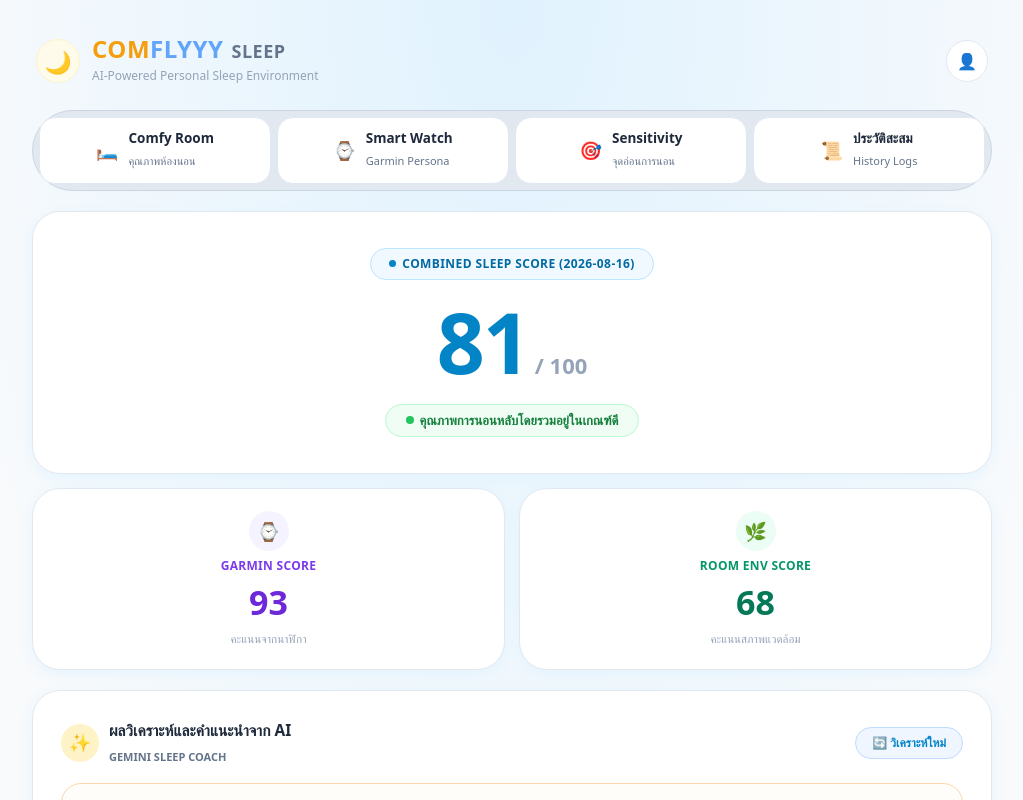
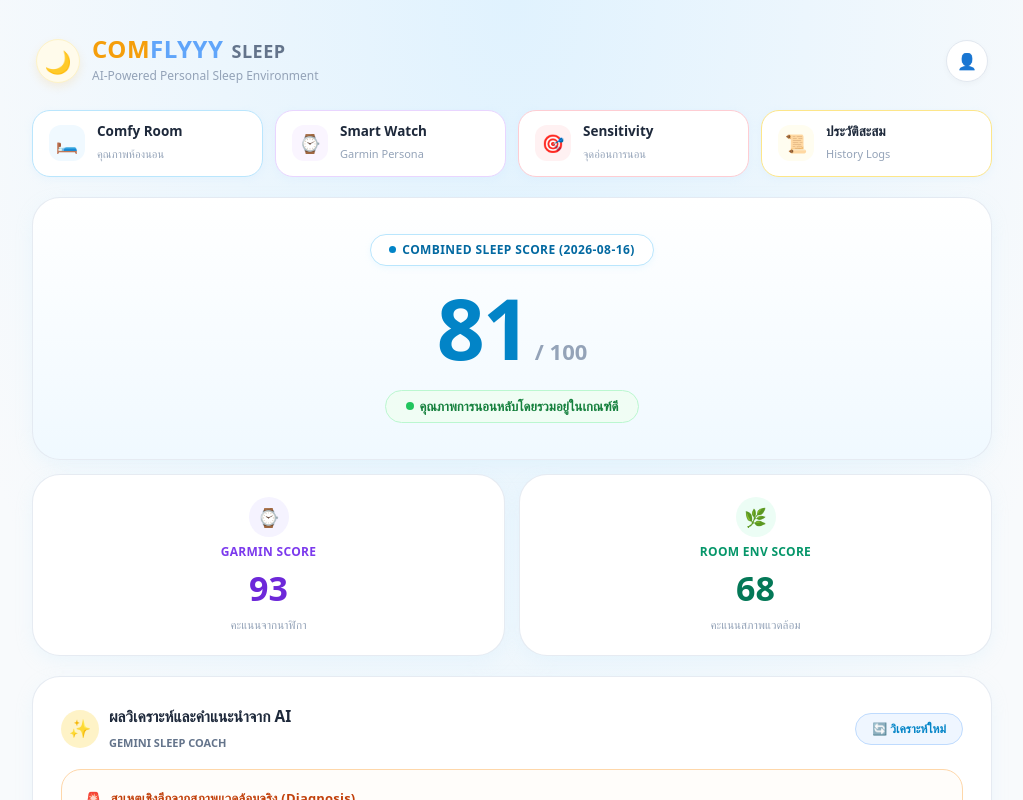
Before and after one commit to paradisesui/comflyyy, a Next.js app: page / in a window 1280 px wide. Shown: the top 800 px of the page, without its empty margins (128-1151 px from the left). Built offline with nearby package versions, Linux system fonts and the light colour scheme; no server answers; the database is empty.

Commit message:
button 2

```diff
--- a/app/page.tsx
+++ b/app/page.tsx
@@ -139,11 +139,12 @@ export default function HomePage() {
     }
   };
 
+  // แถบปุ่มนำทาง 4 ปุ่ม: มีขอบสีประจำหมวด ไม่ใช้พื้นหลังโปร่งแสง
   const navTabs = [
-    { href: '/sensors', icon: '🛏️', title: 'Comfy Room', desc: 'คุณภาพห้องนอน' },
-    { href: '/persona', icon: '⌚', title: 'Smart Watch', desc: 'Garmin Persona' },
-    { href: '/sensitivity', icon: '🎯', title: 'Sensitivity', desc: 'จุดอ่อนการนอน' },
-    { href: '/sensitivity-profile', icon: '📜', title: 'ประวัติสะสม', desc: 'History Logs' },
+    { href: '/sensors', icon: '🛏️', title: 'Comfy Room', desc: 'คุณภาพห้องนอน', border: '#bae6fd', badgeBg: '#f0f9ff' },
+    { href: '/persona', icon: '⌚', title: 'Smart Watch', desc: 'Garmin Persona', border: '#e9d5ff', badgeBg: '#faf5ff' },
+    { href: '/sensitivity', icon: '🎯', title: 'Sensitivity', desc: 'จุดอ่อนการนอน', border: '#fecdd3', badgeBg: '#fff1f2' },
+    { href: '/sensitivity-profile', icon: '📜', title: 'ประวัติสะสม', desc: 'History Logs', border: '#fde68a', badgeBg: '#fffdf0' },
   ];
 
   return (
@@ -171,28 +172,22 @@ export default function HomePage() {
           align-items: center;
           padding: 0 4px 4px 4px;
         }
-        /* แถบ Segmented แบบ Solid Flat ไม่มีความโปร่งใส */
-        .segmented-nav {
+        .clean-nav-grid {
           display: grid;
           grid-template-columns: repeat(2, 1fr);
-          gap: 8px;
-          padding: 6px;
-          background-color: #e2e8f0;
-          border: 1px solid #cbd5e1;
-          border-radius: 20px;
+          gap: 12px;
         }
         @media (min-width: 768px) {
-          .segmented-nav {
+          .clean-nav-grid {
             grid-template-columns: repeat(4, 1fr);
-            gap: 6px;
-            border-radius: 9999px;
+            gap: 12px;
           }
         }
         .clean-card {
-          background-color: #ffffff;
+          background: #ffffff;
           border-radius: 28px;
-          border: 1px solid #e2e8f0;
-          box-shadow: 0 4px 16px -2px #e0f2fe;
+          border: 1px solid rgba(226, 232, 240, 0.85);
+          box-shadow: 0 6px 20px -4px rgba(186, 230, 253, 0.25);
         }
       `}</style>
 
@@ -209,7 +204,8 @@ export default function HomePage() {
               display: 'flex',
               alignItems: 'center',
               justifyContent: 'center',
-              fontSize: '22px'
+              fontSize: '22px',
+              boxShadow: '0 4px 10px rgba(245, 158, 11, 0.12)'
             }}>
               🌙
             </div>
@@ -236,33 +232,46 @@ export default function HomePage() {
             justifyContent: 'center',
             color: '#64748b',
             textDecoration: 'none',
-            fontSize: '16px'
+            fontSize: '16px',
+            boxShadow: '0 2px 6px rgba(0, 0, 0, 0.03)'
           }}>
             👤
           </Link>
         </header>
 
-        {/* 4 Navigation Buttons: แบบที่ 2 ทึบสนิท Solid Clean */}
-        <nav className="segmented-nav">
+        {/* 4 Navigation Tabs: พื้นขาวทึบ มีขอบสี ไม่ซ้อนพื้นหลังโปร่งใส */}
+        <nav className="clean-nav-grid">
           {navTabs.map((tab, idx) => (
             <Link key={idx} href={tab.href} style={{
               display: 'flex',
               alignItems: 'center',
-              justifyContent: 'center',
-              gap: '10px',
-              padding: '12px 14px',
-              borderRadius: '16px',
+              gap: '12px',
+              padding: '12px 16px',
+              borderRadius: '18px',
               backgroundColor: '#ffffff',
-              border: '1px solid #e2e8f0',
+              border: `1.5px solid ${tab.border}`,
+              boxShadow: '0 2px 8px rgba(186, 230, 253, 0.18)',
               textDecoration: 'none',
-              transition: 'background-color 0.15s ease'
+              transition: 'transform 0.15s ease, box-shadow 0.15s ease'
             }}>
-              <span style={{ fontSize: '18px' }}>{tab.icon}</span>
+              <div style={{
+                width: '36px',
+                height: '36px',
+                borderRadius: '12px',
+                backgroundColor: tab.badgeBg,
+                display: 'flex',
+                alignItems: 'center',
+                justifyContent: 'center',
+                fontSize: '18px',
+                flexShrink: 0
+              }}>
+                {tab.icon}
+              </div>
               <div style={{ textAlign: 'left' }}>
                 <strong style={{ fontSize: '13.5px', color: '#1e293b', fontWeight: '800', display: 'block', lineHeight: 1.2 }}>
                   {tab.title}
                 </strong>
-                <span style={{ fontSize: '11px', color: '#64748b', fontWeight: '500' }}>
+                <span style={{ fontSize: '11px', color: '#94a3b8', fontWeight: '500' }}>
                   {tab.desc}
                 </span>
               </div>
@@ -279,17 +288,18 @@ export default function HomePage() {
             alignItems: 'center',
             justifyContent: 'center',
             textAlign: 'center',
-            backgroundColor: '#ffffff'
+            background: 'linear-gradient(180deg, #ffffff 0%, #f0f9ff 100%)'
           }}>
             <div style={{
               display: 'inline-flex',
               alignItems: 'center',
               gap: '6px',
-              backgroundColor: '#f0f9ff',
+              backgroundColor: '#ffffff',
               border: '1px solid #bae6fd',
               padding: '6px 18px',
               borderRadius: '9999px',
-              marginBottom: '16px'
+              marginBottom: '16px',
+              boxShadow: '0 2px 6px rgba(186, 230, 253, 0.2)'
             }}>
               <span style={{ width: '7px', height: '7px', borderRadius: '50%', backgroundColor: '#0284c7' }}></span>
               <span style={{ fontSize: '12px', color: '#0369a1', fontWeight: '800', letterSpacing: '0.4px' }}>
@@ -392,7 +402,7 @@ export default function HomePage() {
           </div>
         </section>
 
-        {/* Gemini AI Diagnosis Card - Flat Pastel Tint ทึบสนิท */}
+        {/* Gemini AI Diagnosis Card - สไตล์แบบที่ 1 (Flat Pastel Tint) */}
         <section className="clean-card" style={{
           padding: '28px',
           display: 'flex',
```
